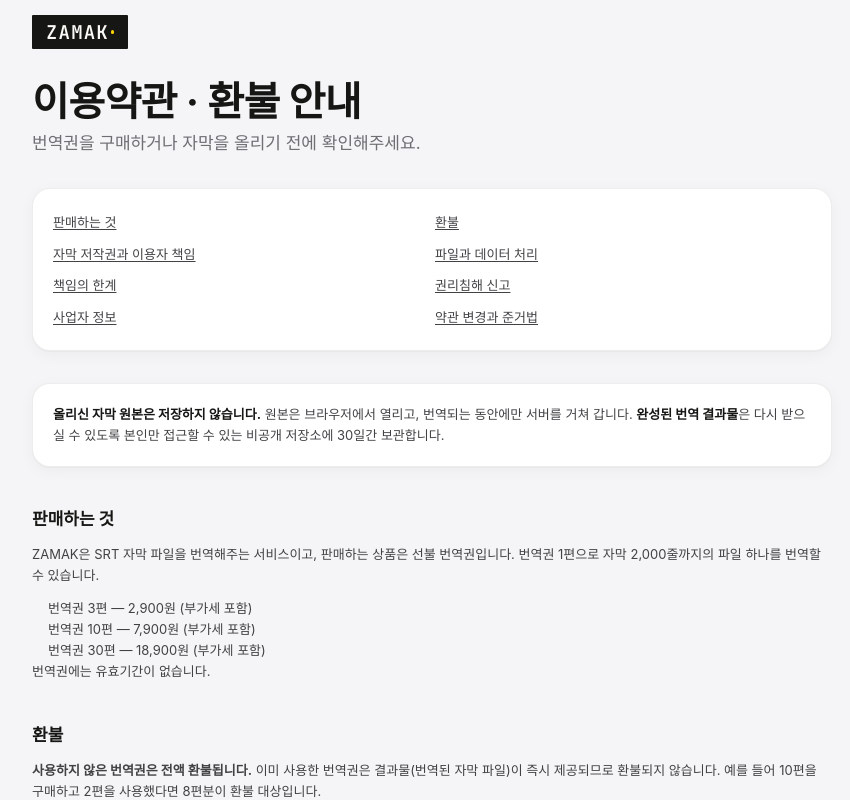
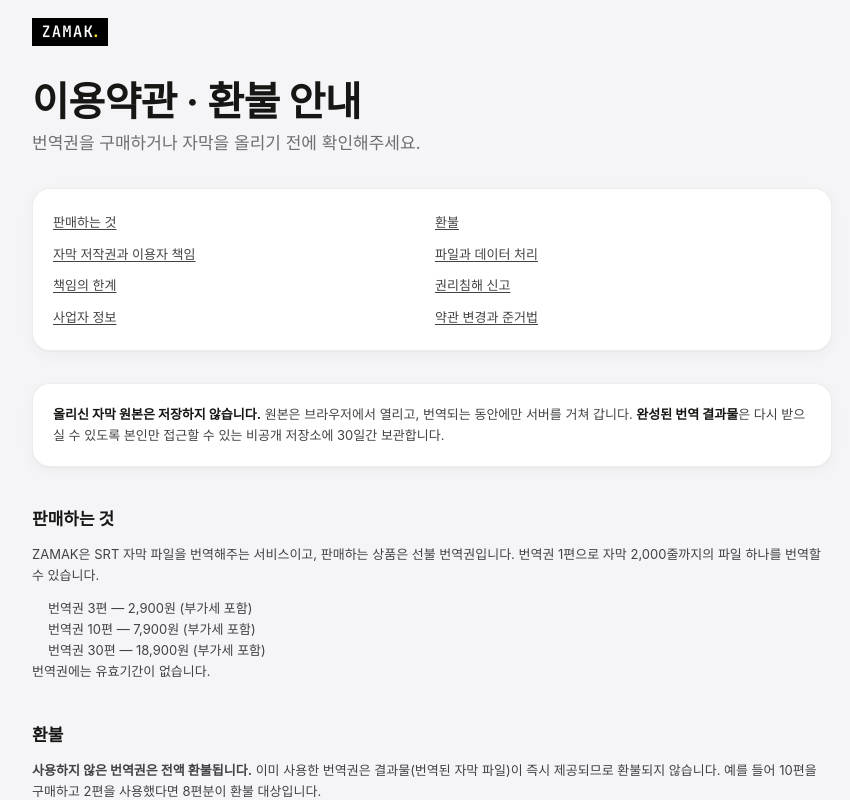
Before and after one commit to mut36/zamak, a Next.js app: page /legal in a window 1280 px wide. Shown: the top 800 px of the page, without its empty margins (208-1058 px from the left). Built offline with nearby package versions, Linux system fonts and the light colour scheme; no server answers; a web font is replaced by a local one.

Commit message:
CSS 칩 워드마크를 브랜드 PNG 로고로 교체한다.
BrandMark를 단일 소스로 두고 랜딩·AppNav·error/legal 경로에 통일한다. 푸터 Wordmark는 유지.

Co-authored-by: Cursor <cursoragent@cursor.com>

```diff
--- a/app/components/BrandMark.tsx
+++ b/app/components/BrandMark.tsx
@@ -1,28 +1,35 @@
 /**
- * ZAMAK brand mark — black square chip wordmark + trailing yellow point
- * (design_handoff_zamak_brand: "검은 사각 칩 로고 + 노란 점").
+ * ZAMAK brand mark — logo image (black chip wordmark + yellow point).
+ * Footer uses `Wordmark` (text-only); do not swap that for this image.
  */
+
+const LOGO_SRC = '/brand/zamak-logo.png';
+/** Intrinsic pixel size of `public/brand/zamak-logo.png`. */
+const LOGO_W = 1024;
+const LOGO_H = 377;
+
 interface BrandMarkProps {
-  /** Chip font-size in px (default 19, matching the Simple prototype top bar). */
+  /** Logo height in px (default 28). Width follows the asset aspect ratio. */
   size?: number;
   className?: string;
   /** When set, the mark becomes a home/reset control. */
   onClick?: () => void;
 }
 
-export function BrandMark({ size = 19, className, onClick }: BrandMarkProps) {
-  const chip = (
-    <span
-      className='zchip'
-      style={{ fontSize: size, padding: `${size * 0.42}px ${size * 0.74}px` }}
-    >
-      ZAMAK
-      <span
-        className='zchip-dot'
-        style={{ width: size * 0.18, height: size * 0.18, marginLeft: size * 0.12 }}
-        aria-hidden
-      />
-    </span>
+export function BrandMark({ size = 28, className, onClick }: BrandMarkProps) {
+  const height = size;
+  const width = Math.round((size * LOGO_W) / LOGO_H);
+
+  const mark = (
+    // eslint-disable-next-line @next/next/no-img-element -- static public brand asset; no optimization needed
+    <img
+      src={LOGO_SRC}
+      alt='ZAMAK'
+      width={width}
+      height={height}
+      draggable={false}
+      className='block'
+    />
   );
 
   if (onClick) {
@@ -35,12 +42,12 @@ export function BrandMark({ size = 19, className, onClick }: BrandMarkProps) {
           className ? ` ${className}` : ''
         }`}
       >
-        {chip}
+        {mark}
       </button>
     );
   }
 
   return (
-    <div className={`select-none${className ? ` ${className}` : ''}`}>{chip}</div>
+    <div className={`select-none${className ? ` ${className}` : ''}`}>{mark}</div>
   );
 }
--- a/app/components/beta/AppNav.tsx
+++ b/app/components/beta/AppNav.tsx
@@ -4,6 +4,7 @@ import Link from 'next/link';
 import type { User } from '@supabase/supabase-js';
 import type { CreditBalances } from '../../lib/creditKind';
 import { COPY } from '../../i18n/simpleCopy';
+import { BrandMark } from '../BrandMark';
 
 interface AppNavProps {
   /** Passed in rather than read from useAuth() here: useAuth is a plain hook,
@@ -34,17 +35,7 @@ export function AppNav({ user, signOut, credits, onHome }: AppNavProps) {
   return (
     <nav className='sticky top-0 z-40 h-[52px] border-b border-border-subtle glass-nav'>
       <div className='flex h-full w-full max-w-[600px] lg:max-w-[840px] mx-auto items-center justify-between px-5'>
-        <button
-          type='button'
-          onClick={onHome}
-          aria-label='ZAMAK home'
-          className='bg-transparent border-0 p-0 cursor-pointer'
-        >
-          <span className='zchip text-caption py-[4px] px-[9px]'>
-            {COPY.brand}
-            <span className='zchip-dot w-[3px] h-[3px] ml-[3px]' aria-hidden />
-          </span>
-        </button>
+        <BrandMark size={24} onClick={onHome} />
 
         <div className='flex items-center gap-4'>
           <Link
--- a/app/components/simple/LandingPage.tsx
+++ b/app/components/simple/LandingPage.tsx
@@ -3,8 +3,8 @@
 import { useEffect, useState } from 'react';
 import Link from 'next/link';
 import { COPY } from '../../i18n/simpleCopy';
+import { BrandMark } from '../BrandMark';
 import { SiteFooter } from '../SiteFooter';
-import { Wordmark } from '../Wordmark';
 
 interface Props {
   onSignIn: () => void;
@@ -145,16 +145,7 @@ export function LandingPage({ onSignIn, error, configured }: Props) {
     <div className='w-full'>
       {/* ── 1. Sticky nav ─────────────────────────────────────── */}
       <nav className='lp-nav glass-nav'>
-        <span
-          className='zchip'
-          style={{
-            fontSize: 13,
-            letterSpacing: '0.1em',
-            padding: '6px 4px 6px 12px',
-          }}
-        >
-          <Wordmark />
-        </span>
+        <BrandMark size={28} />
 
         <div className='flex items-center gap-1.5'>
           {/* 640px 아래에서는 링크를 숨기고 로고+CTA만 남긴다 (핸드오프 "모바일
```
Also changed, not shown: public/brand/zamak-logo.png (added), 2 other files (tests, documents, lock files or other folders).
